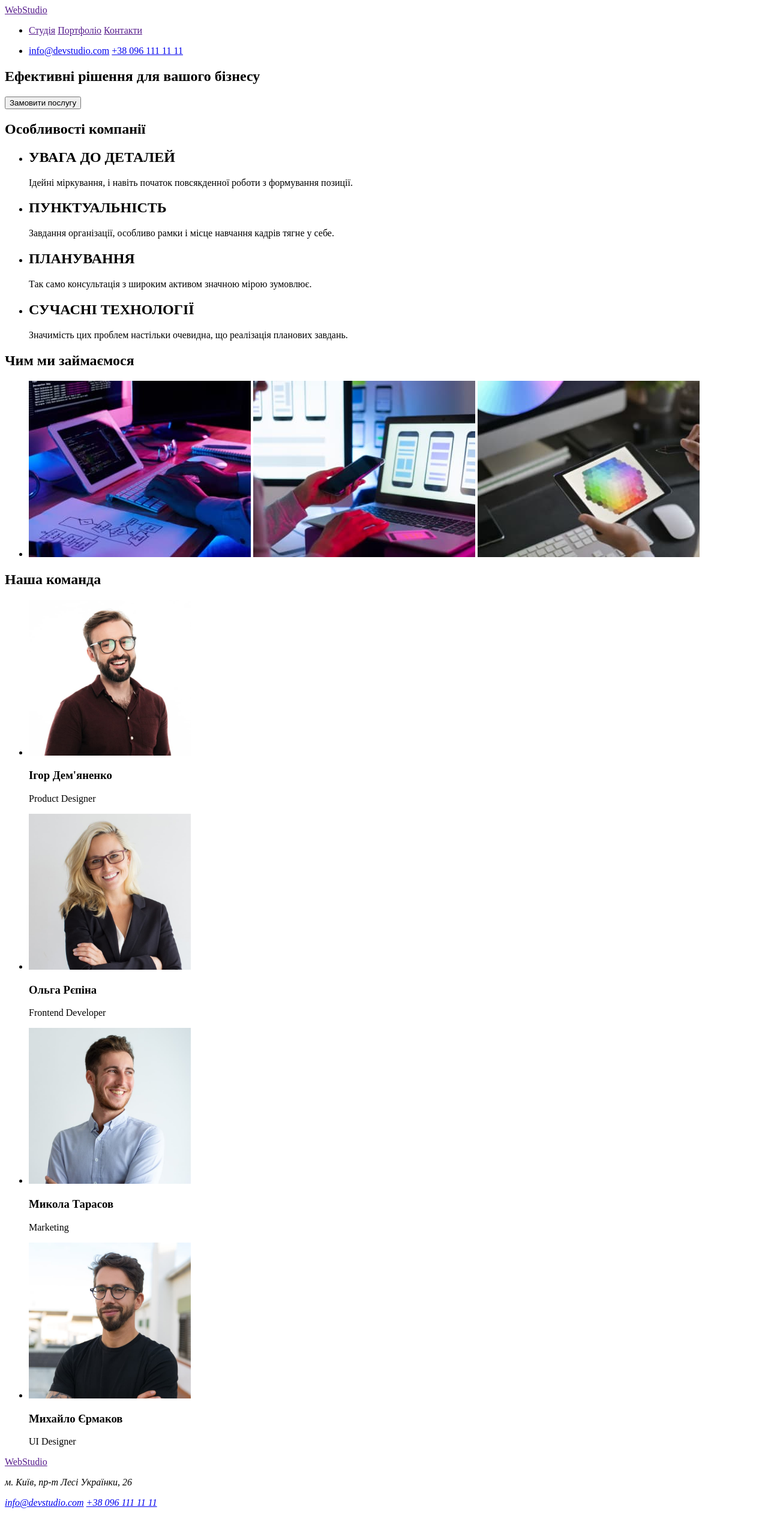
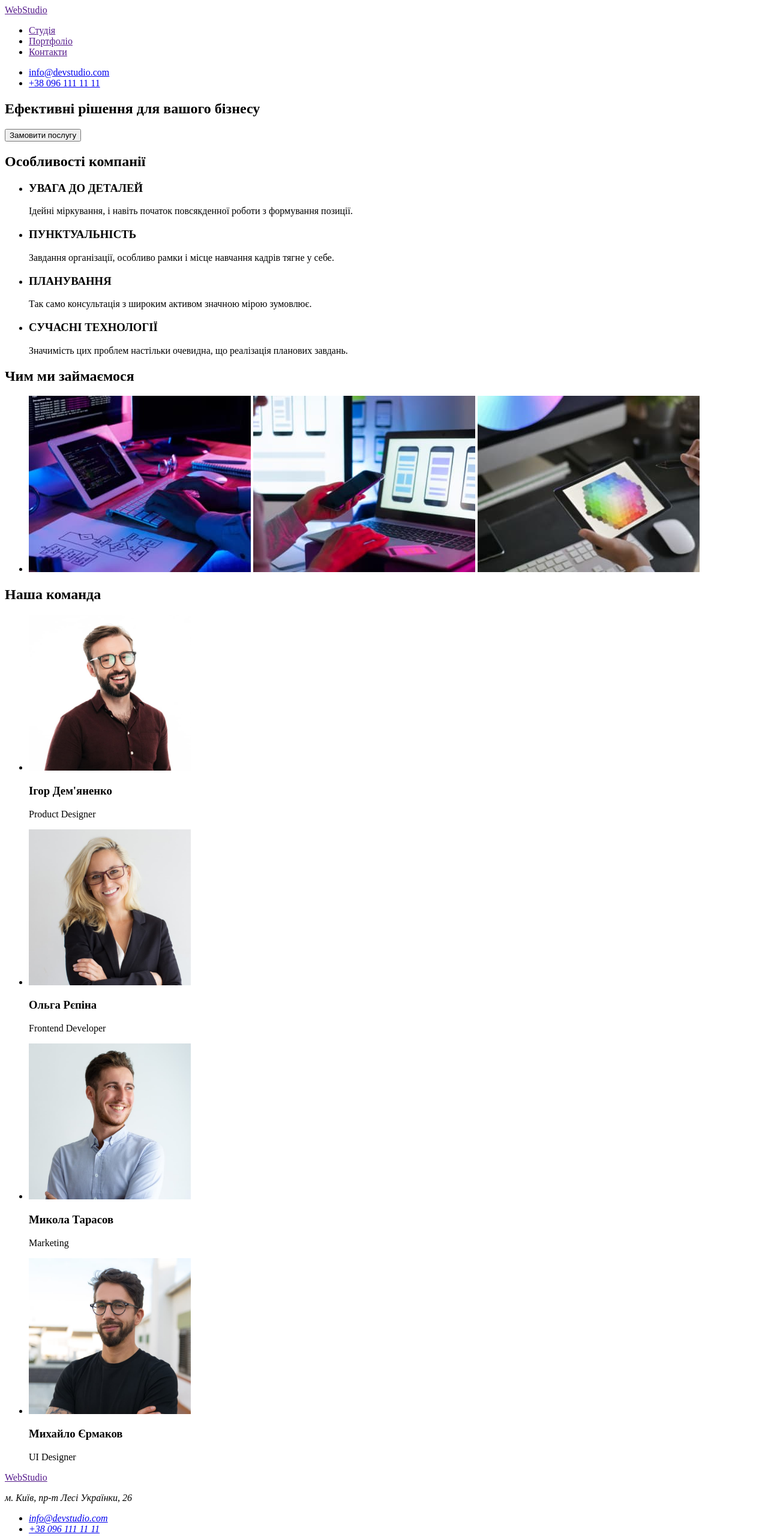
Before and after one commit to UiMi17/goit-markup-hw-01, a plain HTML site: page index.html in a window 1280 px wide. Shown: the whole page at 60% size. Before the commit the page ends 2523 px from the top, so only its background shows below. Drawn offline with Linux system fonts and the light colour scheme.

Commit message:
fix-4
Small semantic fixes

```diff
--- a/index.html
+++ b/index.html
@@ -14,19 +14,15 @@
         <a href="">WebStudio</a>
 
         <ul>
-          <li>
-            <a href="">Студія</a>
-            <a href="">Портфоліо</a>
-            <a href="">Контакти</a>
-          </li>
+          <li><a href="">Студія</a></li>
+          <li><a href="">Портфоліо</a></li>
+          <li><a href="">Контакти</a></li>
         </ul>
       </nav>
       <!-- Header contacts list -->
       <ul>
-        <li>
-          <a href="mailto:info@devstudio.com">info@devstudio.com</a>
-          <a href="tel:+380961111111">+38 096 111 11 11</a>
-        </li>
+        <li><a href="mailto:info@devstudio.com">info@devstudio.com</a></li>
+        <li><a href="tel:+380961111111">+38 096 111 11 11</a></li>
       </ul>
     </header>
     <!-- Main content -->
@@ -41,27 +37,27 @@
         <h2>Особливості компанії</h2>
         <ul>
           <li>
-            <h2>УВАГА ДО ДЕТАЛЕЙ</h2>
+            <h3>УВАГА ДО ДЕТАЛЕЙ</h3>
             <p>
               Ідейні міркування, і навіть початок повсякденної роботи з
               формування позиції.
             </p>
           </li>
           <li>
-            <h2>ПУНКТУАЛЬНІСТЬ</h2>
+            <h3>ПУНКТУАЛЬНІСТЬ</h3>
             <p>
               Завдання організації, особливо рамки і місце навчання кадрів тягне
               у себе.
             </p>
           </li>
           <li>
-            <h2>ПЛАНУВАННЯ</h2>
+            <h3>ПЛАНУВАННЯ</h3>
             <p>
               Так само консультація з широким активом значною мірою зумовлює.
             </p>
           </li>
           <li>
-            <h2>СУЧАСНІ ТЕХНОЛОГІЇ</h2>
+            <h3>СУЧАСНІ ТЕХНОЛОГІЇ</h3>
             <p>
               Значимість цих проблем настільки очевидна, що реалізація планових
               завдань.
@@ -149,8 +145,10 @@
       <!-- Address of the company -->
       <address>
         <p>м. Київ, пр-т Лесі Українки, 26</p>
-        <a href="mailto:info@devstudio.com">info@devstudio.com</a>
-        <a href="tel:+380961111111">+38 096 111 11 11</a>
+        <ul>
+          <li><a href="mailto:info@devstudio.com">info@devstudio.com</a></li>
+          <li><a href="tel:+380961111111">+38 096 111 11 11</a></li>
+        </ul>
       </address>
     </footer>
   </body>
```
